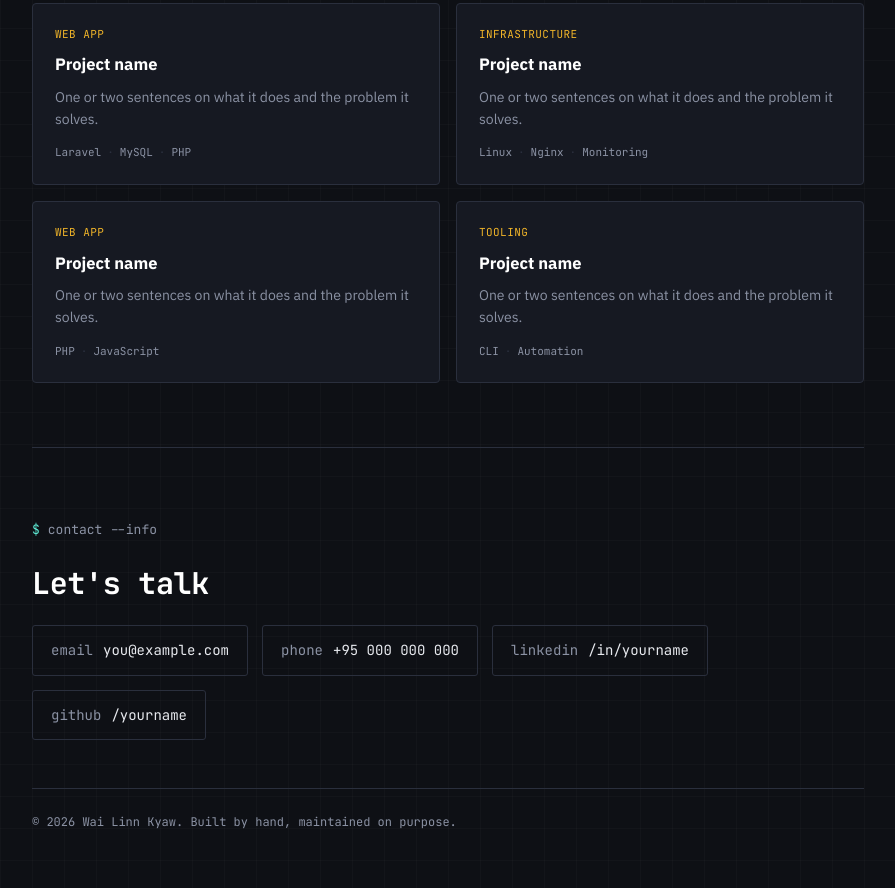
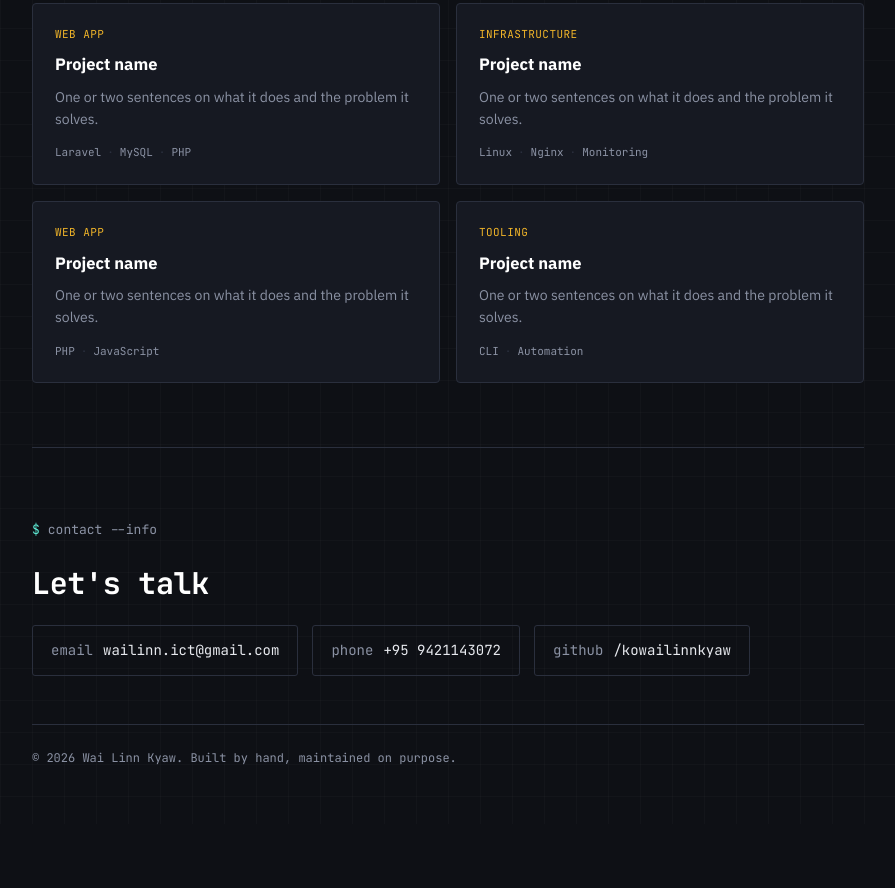
Before and after one commit to KoWaiLinnKyaw/kowailinnkyaw.github.io, a plain HTML site: page index.html in a window 1280 px wide. Shown: the part 2660-3548 px from the top of the page, without its empty margins (192-1087 px from the left). After the commit the page ends 3484 px from the top, so only its background shows below. Drawn offline with Linux system fonts and the light colour scheme.

Commit message:
Update contact information in footer

```diff
--- a/index.html
+++ b/index.html
@@ -581,10 +581,10 @@
       <div class="cmd"><span class="prompt">$</span> contact --info</div>
       <h2>Let's talk</h2>
       <div class="contact-grid">
-        <a class="contact-link" href="mailto:you@example.com"><span class="k">email</span> you@example.com</a>
-        <a class="contact-link" href="tel:+95000000000"><span class="k">phone</span> +95 000 000 000</a>
-        <a class="contact-link" href="#"><span class="k">linkedin</span> /in/yourname</a>
-        <a class="contact-link" href="#"><span class="k">github</span> /yourname</a>
+        <a class="contact-link" href="mailto:you@example.com"><span class="k">email</span> wailinn.ict@gmail.com</a>
+        <a class="contact-link" href="tel:+959421143072"><span class="k">phone</span> +95 9421143072</a>
+        <!-- <a class="contact-link" href="#"><span class="k">linkedin</span> /in/yourname</a> -->
+        <a class="contact-link" href="https://kowailinnkyaw.github.io/"><span class="k">github</span> /kowailinnkyaw</a>
       </div>
       <div class="foot-note">© 2026 Wai Linn Kyaw. Built by hand, maintained on purpose.</div>
     </footer>
```
